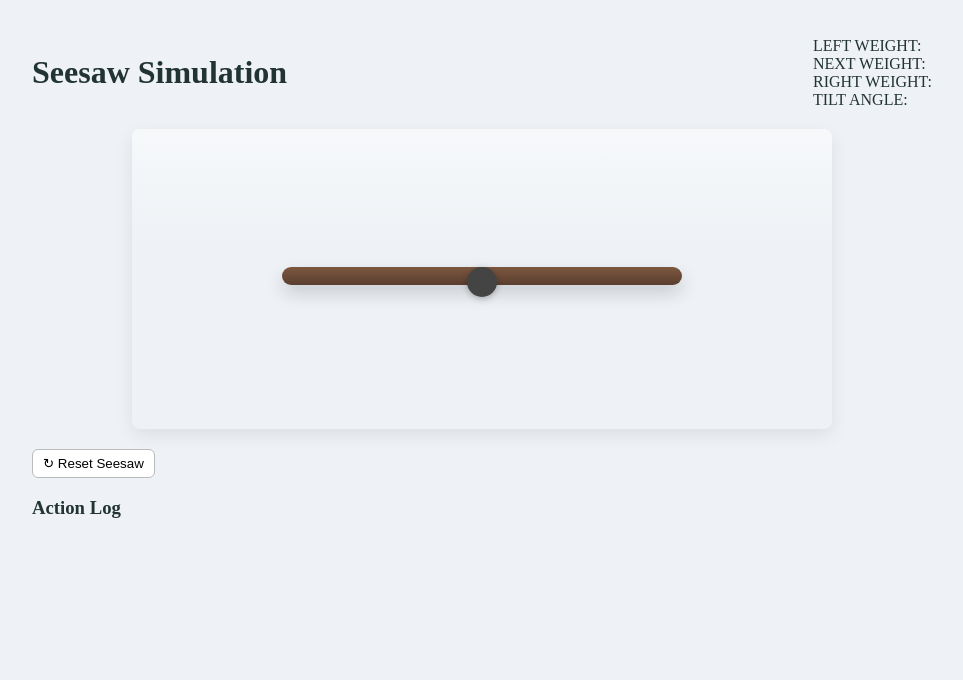
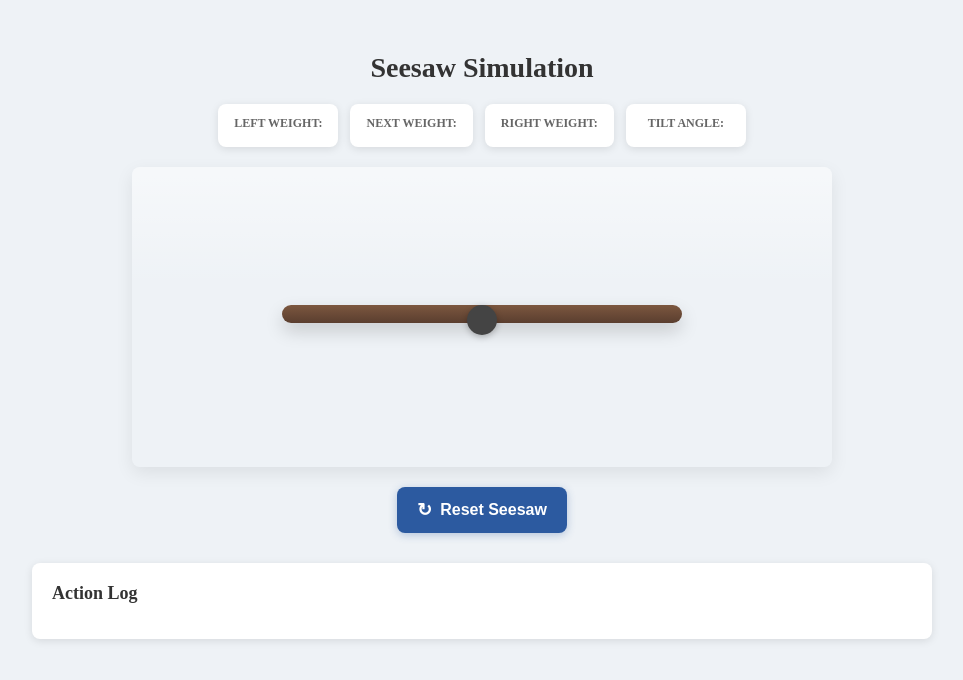
Before and after one commit to SudeCat/seesaw-simulation, a plain HTML site: page index.html in a window 1280 px wide. Shown: the whole page, without its empty margins (158-1121 px from the left). Drawn offline with Linux system fonts and the light colour scheme.

Commit message:
added styling for information cards,reset button and action log

```diff
--- a/styles.css
+++ b/styles.css
@@ -4,7 +4,6 @@
     --plank-height: 18px;
     --pivot-size: 30px;
     --bg: #eef2f6;
-    --plank-color: #6b4f3f;
     --pivot-color: #444;
     --object-radius: 16px;
   }
@@ -18,16 +17,123 @@
     padding:25px;
   }
   .app{max-width:900px; width:100%}
+
   header{
+    margin-bottom:20px;
+  }
+
+  h1{
+    text-align:center;
+    margin-bottom:20px;
+    color:#333;
+    font-size:28px;
+  }
+
+  /* Information cards at the top */
+  .info-cards{
     display:flex;
-    justify-content:space-between;
+    gap:12px;
+    justify-content:center;
+    flex-wrap:wrap;
+    margin-bottom:20px;
+  }
+
+  .info-card{
+    background:white;
+    padding:12px 16px;
+    border-radius:8px;
+    box-shadow: 0 2px 8px rgba(0,0,0,0.1);
+    display:flex;
+    flex-direction:column;
     align-items:center;
-    gap:12px;
-    margin-bottom:16px;
+    min-width:120px;
   }
-  .controls{display:flex; gap:12px; align-items:center;}
-  .controls button{padding:6px 10px; border-radius:6px; border:1px solid #bbb; background:white; cursor:pointer;}
-  .controls .weights{display:flex; gap:12px; font-size:14px; align-items:center}
+
+  .info-card .label{
+    font-size:12px;
+    color:#666;
+    font-weight:600;
+    margin-bottom:4px;
+  }
+
+  .info-card .value{
+    font-size:18px;
+    color:#333;
+    font-weight:bold;
+  }
+
+  /* Controls section */
+  .controls{
+    display:flex;
+    justify-content:center;
+    margin:20px 0;
+  }
+
+  .reset-btn{
+    background:#2c5aa0;
+    color:white;
+    border:none;
+    padding:12px 20px;
+    border-radius:8px;
+    font-size:16px;
+    font-weight:600;
+    cursor:pointer;
+    display:flex;
+    align-items:center;
+    gap:8px;
+    box-shadow: 0 2px 8px rgba(44,90,160,0.3);
+    transition: all 0.2s ease;
+  }
+
+  .reset-btn:hover{
+    background:#1e3f73;
+    transform:translateY(-1px);
+  }
+
+  .reset-btn .icon{
+    font-size:18px;
+  }
+
+  /* Logs section */
+  .logs-section{
+    margin-top:30px;
+    background:white;
+    border-radius:8px;
+    padding:20px;
+    box-shadow: 0 2px 8px rgba(0,0,0,0.1);
+  }
+
+  .logs-section h3{
+    margin:0 0 15px 0;
+    color:#333;
+    font-size:18px;
+  }
+
+  .action-log{
+    max-height:200px;
+    overflow-y:auto;
+  }
+
+  .log-entry{
+    display:flex;
+    align-items:center;
+    gap:10px;
+    padding:8px 0;
+    border-bottom:1px solid #eee;
+    font-size:14px;
+  }
+
+  .log-entry:last-child{
+    border-bottom:none;
+  }
+
+  .log-icon{
+    width:12px;
+    height:12px;
+    background:#8b4513;
+    border-radius:2px;
+    flex-shrink:0;
+  }
 
   .stage{
     width:var(--width);
@@ -75,7 +181,6 @@
     border-radius:10px;
     box-shadow: 0 8px 18px rgba(0,0,0,0.17);
     position:relative;
-    left:0;
     pointer-events:auto; /* clickable */
     cursor:pointer;
   }
@@ -100,8 +205,6 @@
   }
 
   .obj .label{position:absolute; top:calc(100% + 6px); left:50%; transform:translateX(-50%); font-size:11px; color:#333;}
-
-
   /* small responsive tweak */
   @media (max-width:760px){
     :root{ --width: 350px; --plank-length: 320px;}
```
